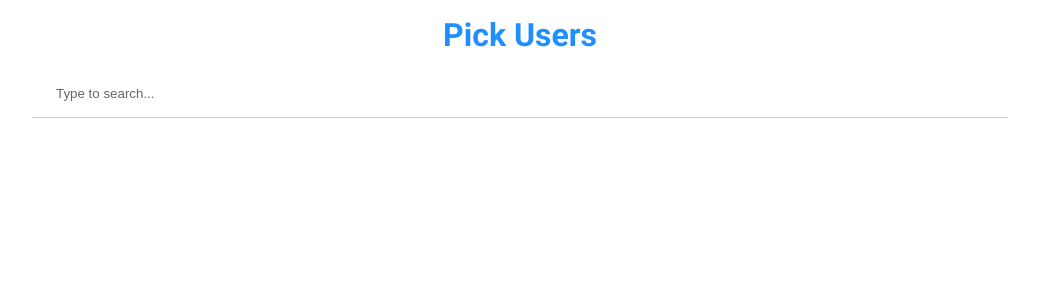
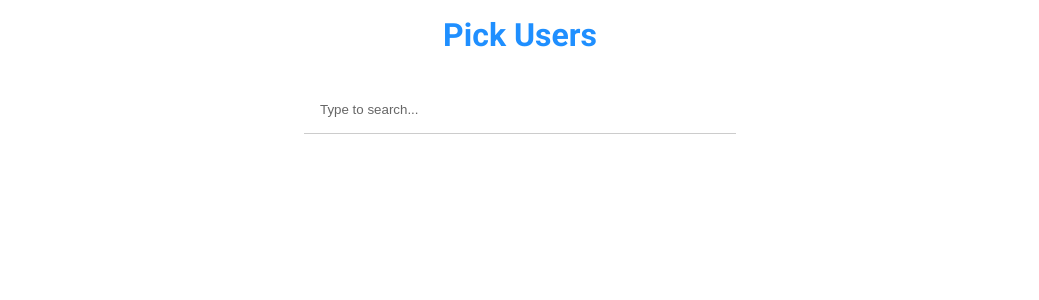
Before and after one commit to utkar-sh-ukla/Multiselect-Dropdown, a React (Create React App) app: page / in a window 1280 px wide. Shown: the top 300 px of the page, without its empty margins (120-1159 px from the left). Built offline with nearby package versions, Linux system fonts and the light colour scheme.

Commit message:
fix: search box

```diff
--- a/src/components/ChipInput.css
+++ b/src/components/ChipInput.css
@@ -8,7 +8,7 @@
 }
 
 .chip-input-container {
-  display: flex;
+  display: inline-flex;
   flex-wrap: wrap;
   gap: 8px;
   align-items: center;
@@ -33,6 +33,7 @@
   padding: 8px;
   width: 400px;
   border: none;
+  flex: 1;
 
   &:focus {
     outline: none;
--- a/src/components/ChipsContainer.css
+++ b/src/components/ChipsContainer.css
@@ -1,5 +1,3 @@
 .chips {
-  display: flex;
-  flex-wrap: wrap;
-  gap: 8px;
+  display: contents;
 }
```
